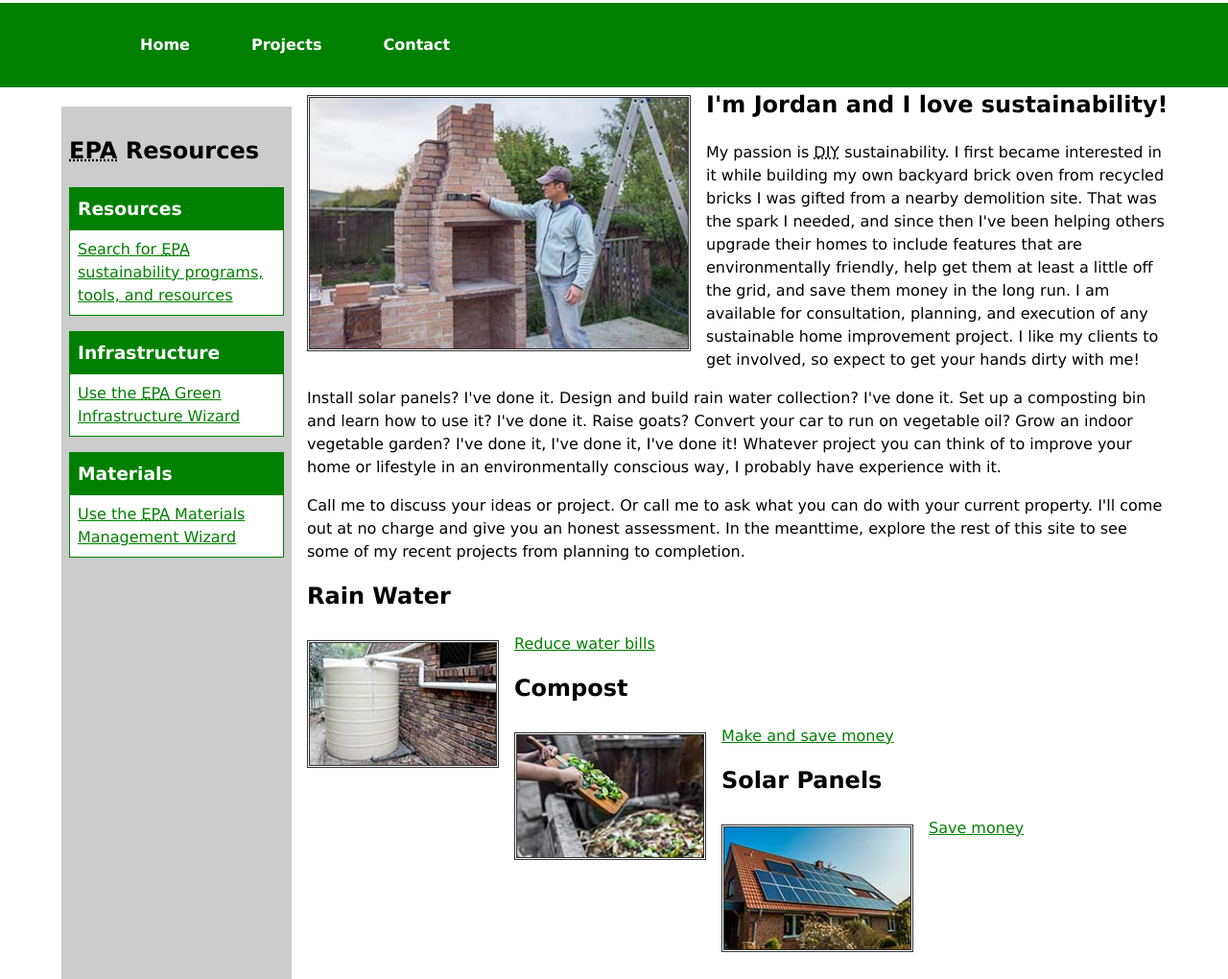
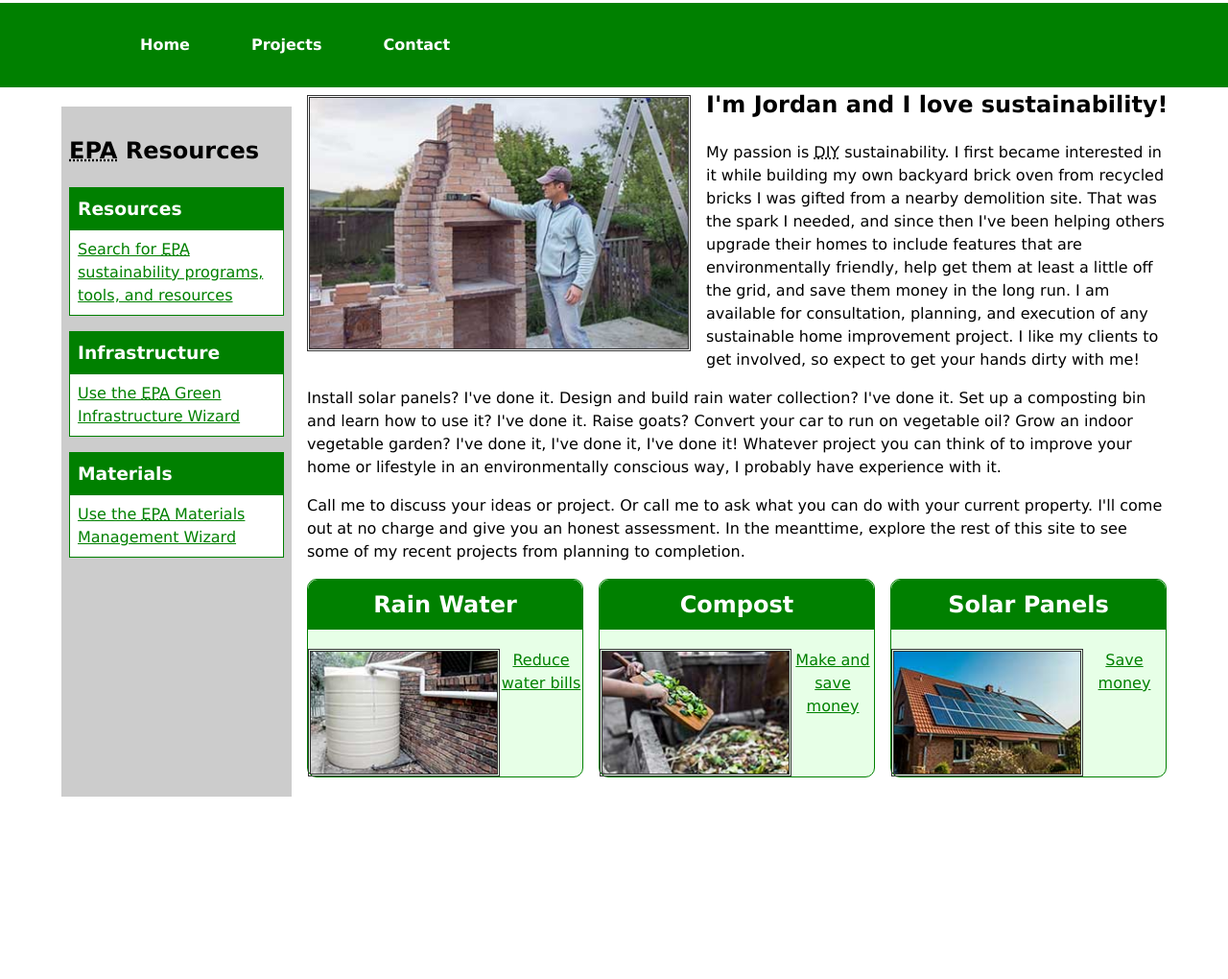
Before and after one commit to kowalewo/sustainableLiving, a plain HTML site: page index.html in a window 1280 px wide. Shown: the part 195-1215 px from the top of the page at 96% size. After the commit the page ends 1025 px from the top, so only its background shows below. Drawn offline with Linux system fonts and the light colour scheme.

Commit message:
Add files via upload

```diff
--- a/style.sheet.css
+++ b/style.sheet.css
@@ -1,40 +1,20 @@
-/* Global Background */
+/* Global Styles */
 * {
     box-sizing: border-box;
 }
-
 body {
     font-size: 16px;
     line-height: 1.5;
     font-family: Verdana;
-    margin: 0px;
+    margin: 0;
 }
 
+/* Layout Centering */
 header, nav ul, #content-wrapper {
     width: 90%;
     max-width: 1200px;
     margin: 0 auto;
 }
-
-a {
-    color: #008000;
-}
-
-/* Logo Positioning */
-header {
-    position: relative;
-}
-
-img.logo {
-    position: absolute;
-    top: 0px;
-    left: 0px;
-}
-
-header h1, nav ul {
-    padding-left: 50px;
-}
-
 
 /* Navbar Styles */
 nav {
@@ -61,6 +41,19 @@ nav a {
 nav a:hover {
     background-color: black;
     color: #9ae39a;
+}
+
+/* Header & Logo */
+header {
+    position: relative;
+}
+img.logo {
+    position: absolute;
+    top: 0;
+    left: 0;
+}
+header h1, nav ul {
+    padding-left: 50px;
 }
 
 /* Home Page Main Image */
@@ -108,3 +101,36 @@ main h2 {
     margin-top: 0;
     white-space: nowrap;
 }
+
+/* Bottom Columns */
+main section {
+    display: flex;
+}
+main section div {
+    background-color: #e7ffe7;
+    border: 1px solid #008000;
+    border-radius: 10px;
+    flex: 1;
+    margin-right: 1rem;
+    text-align: center;
+}
+main section div:last-child {
+    margin-right: 0;
+}
+main section div h2 {
+    background-color: #008000;
+    color: white;
+    border-radius: 10px 10px 0 0;
+    margin-top: 0;
+    padding: 0.5rem;
+}
+main section div img {
+    display: block;
+    margin: 0 auto;
+    border: 3px double #333;
+}
+
+/* Hyperlink Color */
+a {
+    color: #008000;
+}
```
